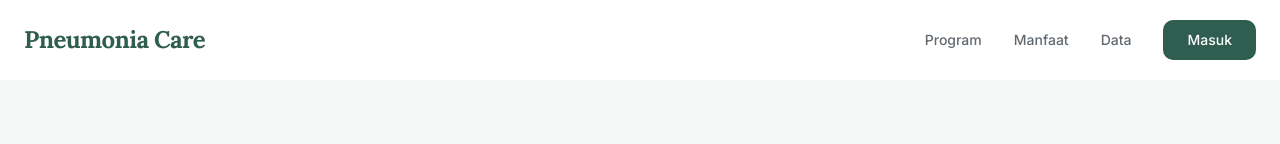
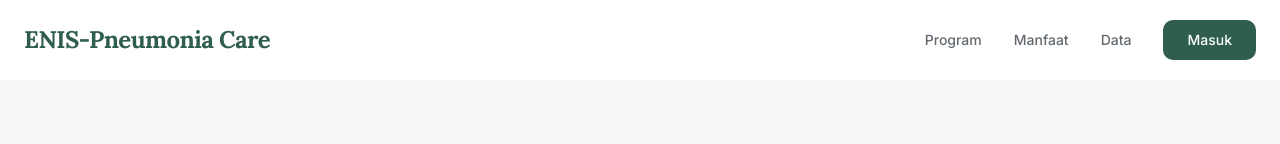
Before and after one commit to ArifSanPinim09/E-Health-Education-Pneumonia-Balita, a Next.js app: page / in a window 1280 px wide. Shown: the top 144 px of the page. Built offline with nearby package versions, Linux system fonts and the light colour scheme; no server answers.

Commit message:
rename name web

```diff
--- a/app/(admin)/layout.tsx
+++ b/app/(admin)/layout.tsx
@@ -1,7 +1,7 @@
 import { Metadata } from 'next'
 
 export const metadata: Metadata = {
-  title: 'Admin Panel - E-Health Pneumonia Balita',
+  title: 'Admin Panel - ENIS-Pneumonia Care',
   description: 'Panel administrasi untuk mengelola data responden dan konten pembelajaran',
 }
 
--- a/app/(auth)/login/page.tsx
+++ b/app/(auth)/login/page.tsx
@@ -222,7 +222,7 @@ export default function LoginPage() {
             {/* Footer */}
             <div className="pt-6 md:pt-8 border-t border-[#2F5D50]/10 text-center">
               <p className="text-xs md:text-sm text-[#1F2933]/60 leading-relaxed">
-                © 2026 Pneumonia Care
+                © 2026 ENIS-Pneumonia Care
               </p>
               <p className="text-xs text-[#1F2933]/50 mt-1">
                 Program edukasi kesehatan untuk ibu Indonesia
--- a/app/layout.tsx
+++ b/app/layout.tsx
@@ -21,8 +21,8 @@ const lora = Lora({
 });
 
 export const metadata: Metadata = {
-  title: "E-Health Education Pneumonia Balita",
-  description: "Platform edukasi kesehatan tentang pneumonia pada balita untuk ibu Indonesia",
+  title: "ENIS-Pneumonia Care",
+  description: "Early Notification & Intervention System for Pneumonia Care - Platform edukasi kesehatan tentang pneumonia pada balita untuk ibu Indonesia",
   icons: {
     icon: '/logo.ico',
     shortcut: '/logo.ico',
--- a/components/landing/CTASection.tsx
+++ b/components/landing/CTASection.tsx
@@ -55,7 +55,7 @@ export function CTASection() {
           className="mt-12 sm:mt-16 lg:mt-20 pt-8 sm:pt-10 lg:pt-12 border-t border-white/20 text-center text-white/60 text-xs sm:text-sm"
         >
           <p>
-            © 2026 E-Health Education Pneumonia Balita
+            © 2026 ENIS-Pneumonia Care
           </p>
           <p className="mt-1.5 sm:mt-2">
             Program edukasi kesehatan berbasis penelitian untuk ibu Indonesia
--- a/components/landing/Navbar.tsx
+++ b/components/landing/Navbar.tsx
@@ -67,7 +67,7 @@ export function Navbar() {
           {/* Logo */}
           <Link href="/" className="flex items-center">
             <span className="font-serif text-xl sm:text-2xl font-bold text-[#2F5D50] tracking-tight">
-              Pneumonia Care
+              ENIS-Pneumonia Care
             </span>
           </Link>
 
--- a/components/user/UserNavbar.tsx
+++ b/components/user/UserNavbar.tsx
@@ -84,7 +84,7 @@ export function UserNavbar({ userName }: UserNavbarProps) {
           {/* Logo */}
           <Link href="/dashboard" className="flex items-center">
             <span className="font-serif text-xl sm:text-2xl font-bold text-[#2F5D50] tracking-tight">
-              Pneumonia Care
+              ENIS-Pneumonia Care
             </span>
           </Link>
 
--- a/lib/constants/indonesian-text.ts
+++ b/lib/constants/indonesian-text.ts
@@ -1,6 +1,6 @@
 /**
  * Indonesian Language Constants
- * Centralized text content for the E-Health Education Pneumonia Balita application
+ * Centralized text content for the ENIS-Pneumonia Care application
  */
 
 // ============================================================================
@@ -187,7 +187,7 @@ export const VALIDATION_MESSAGES = {
 // ============================================================================
 
 export const PAGE_TITLES = {
-  LANDING: 'E-Health Education Pneumonia Balita',
+  LANDING: 'ENIS-Pneumonia Care',
   LOGIN: 'Masuk',
   ADMIN_LOGIN: 'Login Admin',
   PROFILE_SETUP: 'Lengkapi Profil',
--- a/package.json
+++ b/package.json
@@ -1,5 +1,5 @@
 {
-  "name": "e-healt-education-pneumonia-balita",
+  "name": "enis-pneumonia-care",
   "version": "0.1.0",
   "private": true,
   "scripts": {
```
Also changed, not shown: 4 other files (tests, documents, lock files or other folders).
